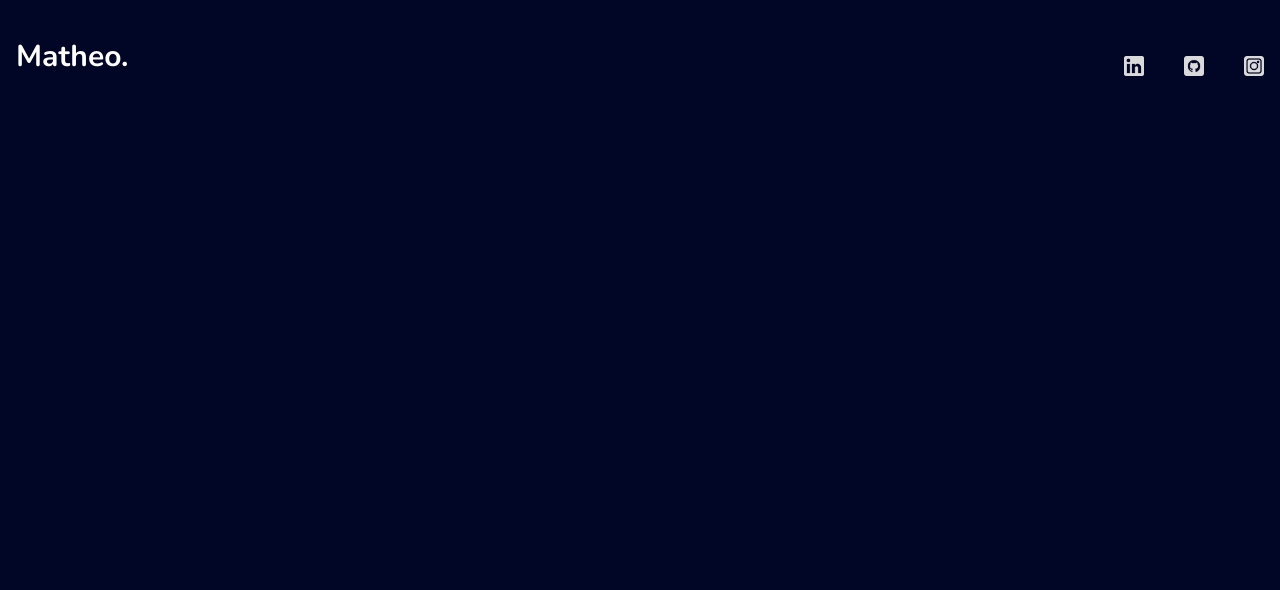
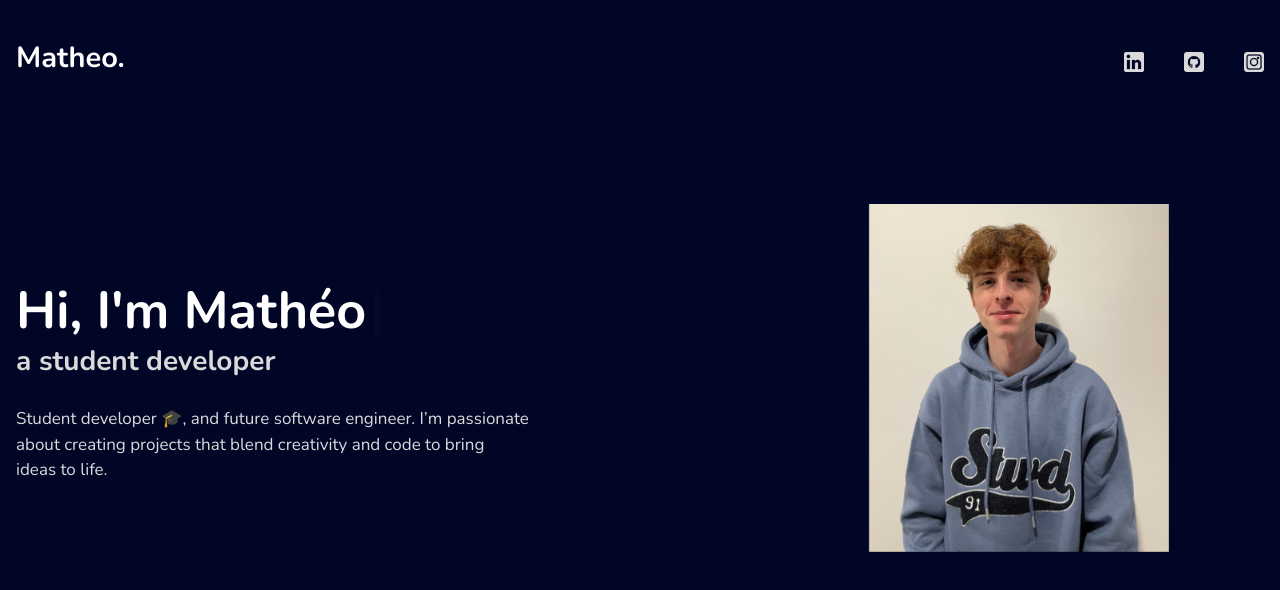
Before and after one commit to Matheo-dev23/portfolio, a React (Vite) app: page / in a window 1280 px wide. Shown: the top 590 px of the page. Built offline with nearby package versions, Linux system fonts and the light colour scheme; a web font is replaced by a local one.

Commit message:
feat: created Hero component with css animation

```diff
--- a/package.json
+++ b/package.json
@@ -13,7 +13,8 @@
     "@tailwindcss/vite": "^4.1.11",
     "geist": "^1.4.2",
     "react": "^19.1.0",
-    "react-dom": "^19.1.0"
+    "react-dom": "^19.1.0",
+    "react-simple-typewriter": "^5.0.1"
   },
   "devDependencies": {
     "@eslint/js": "^9.30.1",
--- a/src/App.jsx
+++ b/src/App.jsx
@@ -1,11 +1,13 @@
 import './index.css'
 import { Header } from './components/Header'
+import { Hero } from './components/Hero'
 
 function App() {
 
   return (
     <div className='max-w-7xl px-4 m-auto text-white'>
       <Header/>
+      <Hero/>
     </div>
   )
 }
--- a/src/components/Header.jsx
+++ b/src/components/Header.jsx
@@ -4,8 +4,8 @@ import instagramIcon from "../assets/instagram.png"
 
 export const Header = () => {
     return <nav className="mb-20 flex item-center justify-between py-9">
-        <h1 className="text-xl ">Matheo.</h1>
-        <div className="flex item-center justify-between gap-10 py-5">
+        <h1 className="text-[29px] ">Matheo.</h1>
+        <div className="flex item-center justify-between gap-10 py-4">
             <a href="https://www.linkedin.com/in/math%C3%A9o-paszkowski-69b7142a1/"><img src={linkedingIcon} alt="linkedin" width="20px"/></a>
             <a href="https://github.com/Matheo-dev23"><img src={githubIcon} alt="github" width="20px"/></a>
             <a href="https://www.instagram.com/matheo.psz/"><img src={instagramIcon} alt="instagram" width="20px"/></a>
--- /dev/null
+++ b/src/components/Hero.jsx
@@ -0,0 +1,37 @@
+import { Typewriter } from "react-simple-typewriter"
+import meImg from "../assets/me.png"
+
+export const Hero = () => {
+    return <div className="max-w-[100%] flex item-center justifiy-between gap-85">
+    <div className="flex flex-col max-w-[50%]">
+        <h1 className="text-[52px] font bold mt-17">{' '}
+        <Typewriter
+            words={["Hi, I'm Mathéo"]}
+            loop:true
+            cursor
+            cursorStyle="|"
+            typeSpeed={70}
+            deleteSpeed={50}
+            delaySpeed={1000}
+        />
+        </h1>
+        <span className="text-[#DADADA] text-[28px] mt-[-10px] font-bold">{' '}
+            <Typewriter
+            words={["a student developer"]}
+            loop:true
+            typeSpeed={80}
+            deleteSpeed={50}
+            delaySpeed={1000}
+        />
+        </span>
+        <p className="mt-6 text-[#DADADA] text-[17px]">
+        Student developer 🎓, and future software engineer.  I’m passionate <br />
+        about creating projects that blend creativity and code to bring <br />
+        ideas to life.
+        </p>
+    </div>
+    <div className="flex justify-center md:justify-end">
+        <img src={meImg} alt="me" className="w-[200px] md:w-[300px] object-cover fade-in"/>
+    </div>
+    </div>
+}
--- a/src/index.css
+++ b/src/index.css
@@ -9,6 +9,10 @@
   font-display: swap;
 }
 
+html {
+  scroll-behavior: smooth;
+}
+
 body {
   font-family: "Geist", system-ui, sans-serif;
   background-color: #020626;
@@ -18,5 +22,27 @@ h1 {
   font-family: "Nunito", sans-serif;
   font-weight: 700;
   font-style: bold;
-  font-size: 30px;
 }
+
+span {
+  font-family: "Nunito", sans-serif;
+}
+
+p {
+  font-family: "Nunito", sans-serif;
+}
+
+@keyframes fadeIn {
+  0% {
+    opacity: 0;
+    transform: translateY(20px);
+  }
+  100% {
+    opacity: 1;
+    transform: translateY(0);
+  }
+}
+
+.fade-in {
+  animation: fadeIn 1.2s ease-out forwards;
+}
```
Also changed, not shown: src/assets/me.PNG (added), 1 other file (tests, documents, lock files or other folders).
